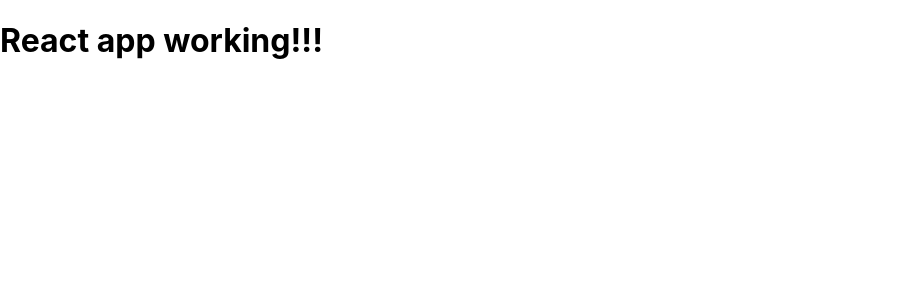
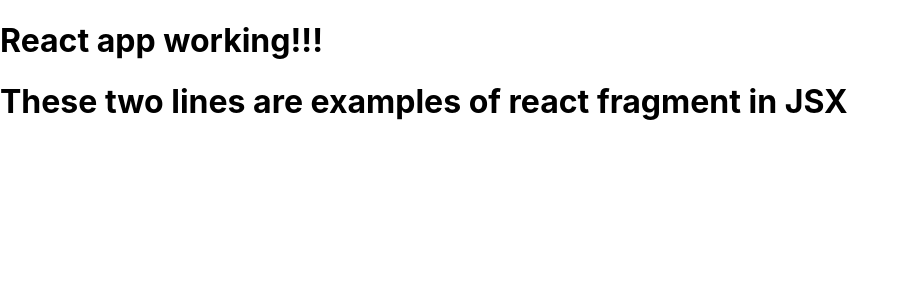
Before and after one commit to NoraTiku/learning-react, a React (Create React App) app: page / in a window 1280 px wide. Shown: the top 300 px of the page, without its empty margins (0-908 px from the left). Built offline with nearby package versions, Linux system fonts and the light colour scheme.

Commit message:
Reviewed react fragment in JSX
React fragments are empty html tags with no name.
e.g <></>

```diff
--- a/src/App.js
+++ b/src/App.js
@@ -3,7 +3,11 @@
 
 const App = () => {
   return (
+    <>
   <h1>React app working!!!</h1>
+  <h1>These two lines are examples of react fragment in JSX</h1>
+
+  </>
   );
 }
 
```
